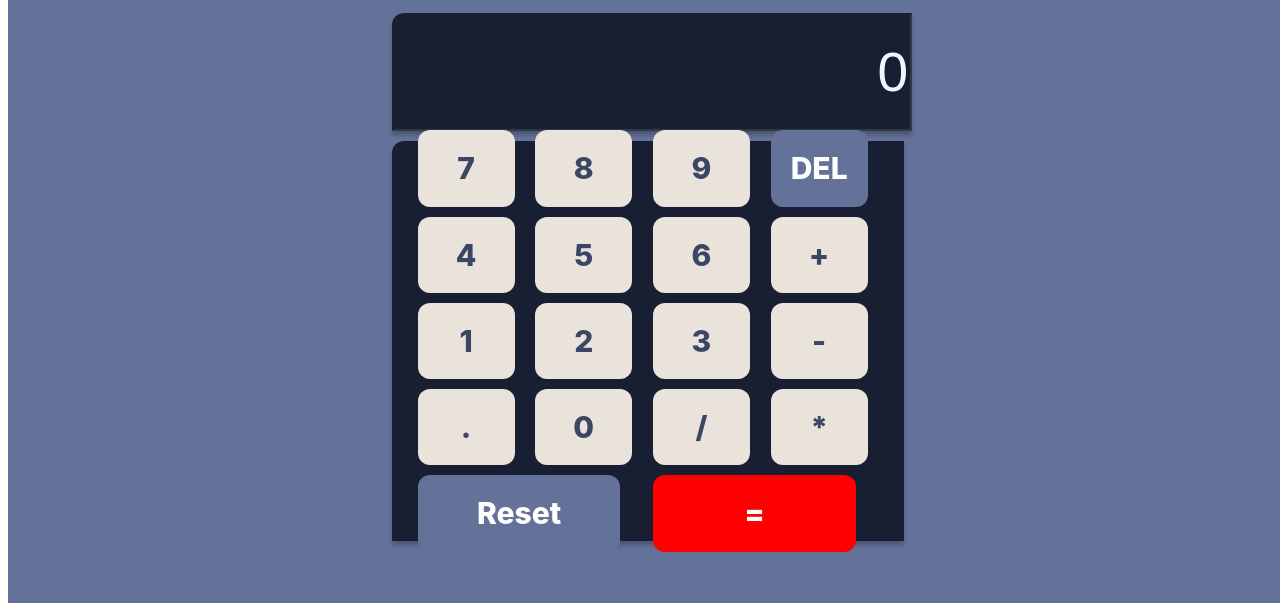
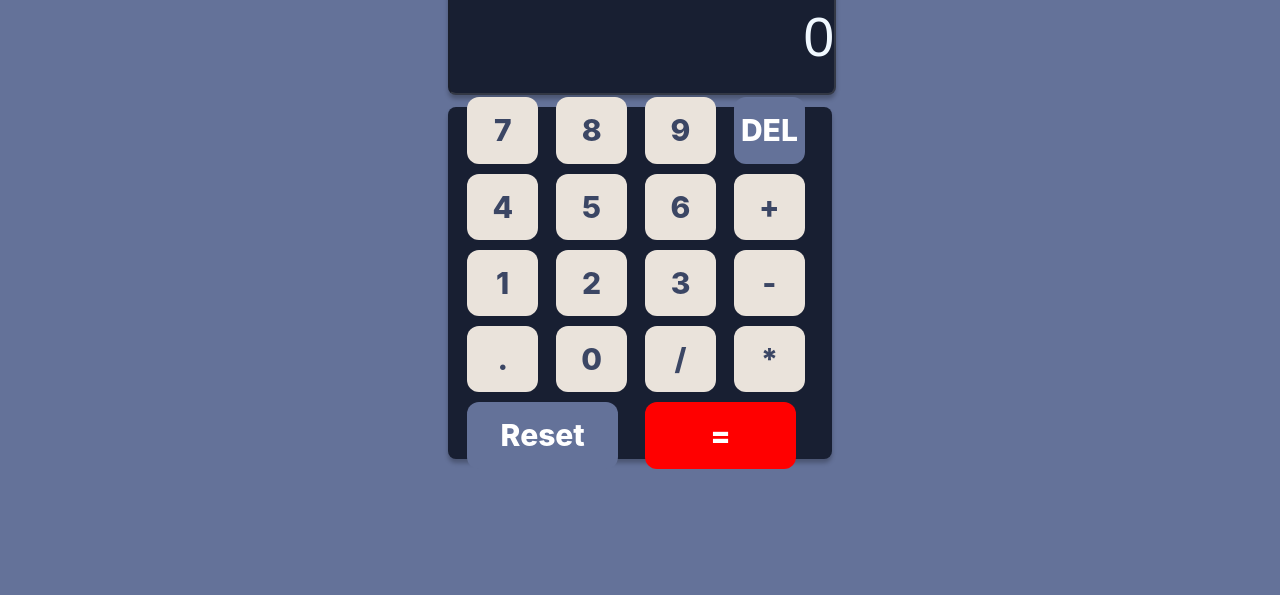
Before and after one commit to vinoothna-battu/major-prj3, a plain HTML site: page index.html in a window 1280 px wide. Shown: the part 205-808 px from the top of the page. Drawn offline with Linux system fonts and the light colour scheme.

Commit message:
Update style.css

```diff
--- a/style.css
+++ b/style.css
@@ -1,4 +1,6 @@
 *{
+    margin:0;
+    padding: 0;
 
 box-shadow: border-box;
 
@@ -33,17 +35,14 @@ html,body {
 }
 
 .box1{
-    width: 40vw;
+    width: 30vw;
     height: 14vh;
 }
 
 #display{
-    width: 40vw;
+    width: 30vw;
 height: 14vh;
-top: 194px;
-left: 466px;
-gap: 90px;
-border-radius: 12px 0px 0px 0px;
+border-radius: 0.5rem;;
 opacity: 0px;
 box-shadow: 0px 4px 4px 0px rgba(0, 0, 0, 0.25);
 background-color: rgba(24, 31, 50, 1);
@@ -53,12 +52,11 @@ font-size: 55px;
 text-align: right;
 }
 .rect1{
-    width: 40vw;
-height: 50vh;
+    width: 30vw;
+height: 40vh;
+padding:1em 0;
 
-top: 194px;
-left: 466px;
-border-radius: 12px 0px 0px 0px;
+border-radius: 0.5rem;
 opacity: 0px;
 box-shadow: 0px 4px 4px 0px rgba(0, 0, 0, 0.25);
 background-color: rgba(24, 31, 50, 1);
@@ -66,6 +64,7 @@ display:flex;
 flex-direction: column;
 justify-content: center;
 align-items: center;
+gap:6%
 
 
 }
@@ -80,13 +79,13 @@ align-items: center;
 }
 
 .button {
-
-   padding: 20px;
+   padding: 0.5em 0;
    width:90%;
     font-size: 24px;
+    top:30%;
     cursor: pointer;
     border: none;
-    border-radius: 2px;
+    border-radius: 1rem;
     background-color: rgba(234, 227, 219, 1);
     border-radius: 12px;
     color: rgba(59, 70, 100, 1);
@@ -120,6 +119,9 @@ text-align: center;
     background-color: red;
     color: white;
     width:90%;
+    height: 100%;
+    padding: 0.5em 0;
+    cursor: pointer;
 }
 
 .equals:hover {
@@ -130,6 +132,9 @@ text-align: center;
     background: rgba(100, 114, 153, 1);
     color:white;
     width: 90%;
+    height: 100%;
+    padding: 0.5em 0;
+    cursor: pointer;
 
 }
 .Reset:hover{
@@ -139,22 +144,24 @@ text-align: center;
 .del{
     background-color:rgba(100, 114, 153, 1);
     color:white;
-    width:90%
+    width:90%;
+    padding: 0.5em 0;
+    cursor: pointer;
 
 }
 @media (max-width: 400px) {
     .calculator {
-        width: 90%; /* Responsive width */
+        width: 90%;
     }
 
     #display {
         font-size: 28px;
-         /* Smaller font size for smaller screens */
+
          width: 90%;
     }
 
     .button {
         font-size: 20px;
-        width: 90%; /* Smaller button text */
+        width: 90%;
     }
 }
```
